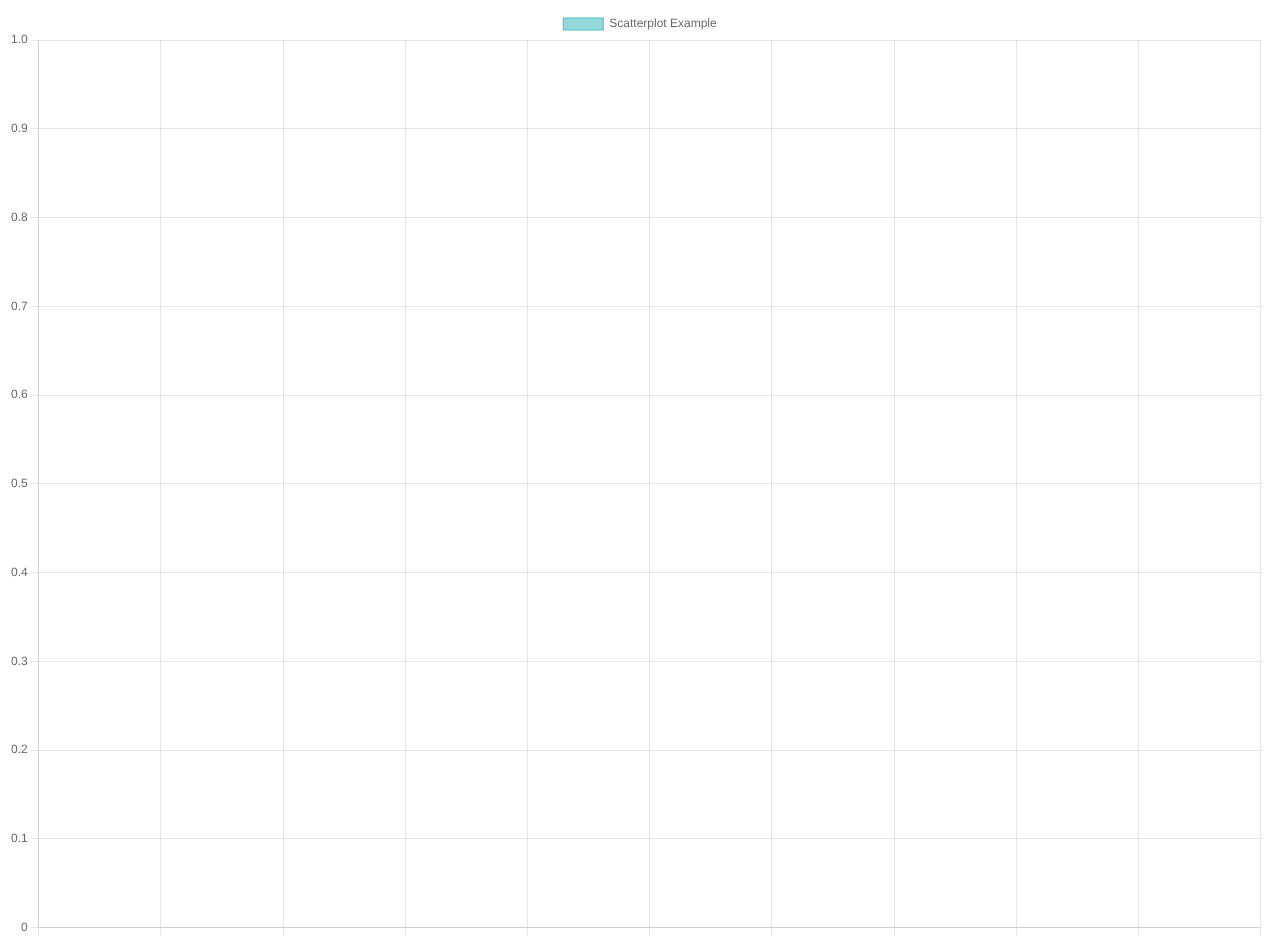
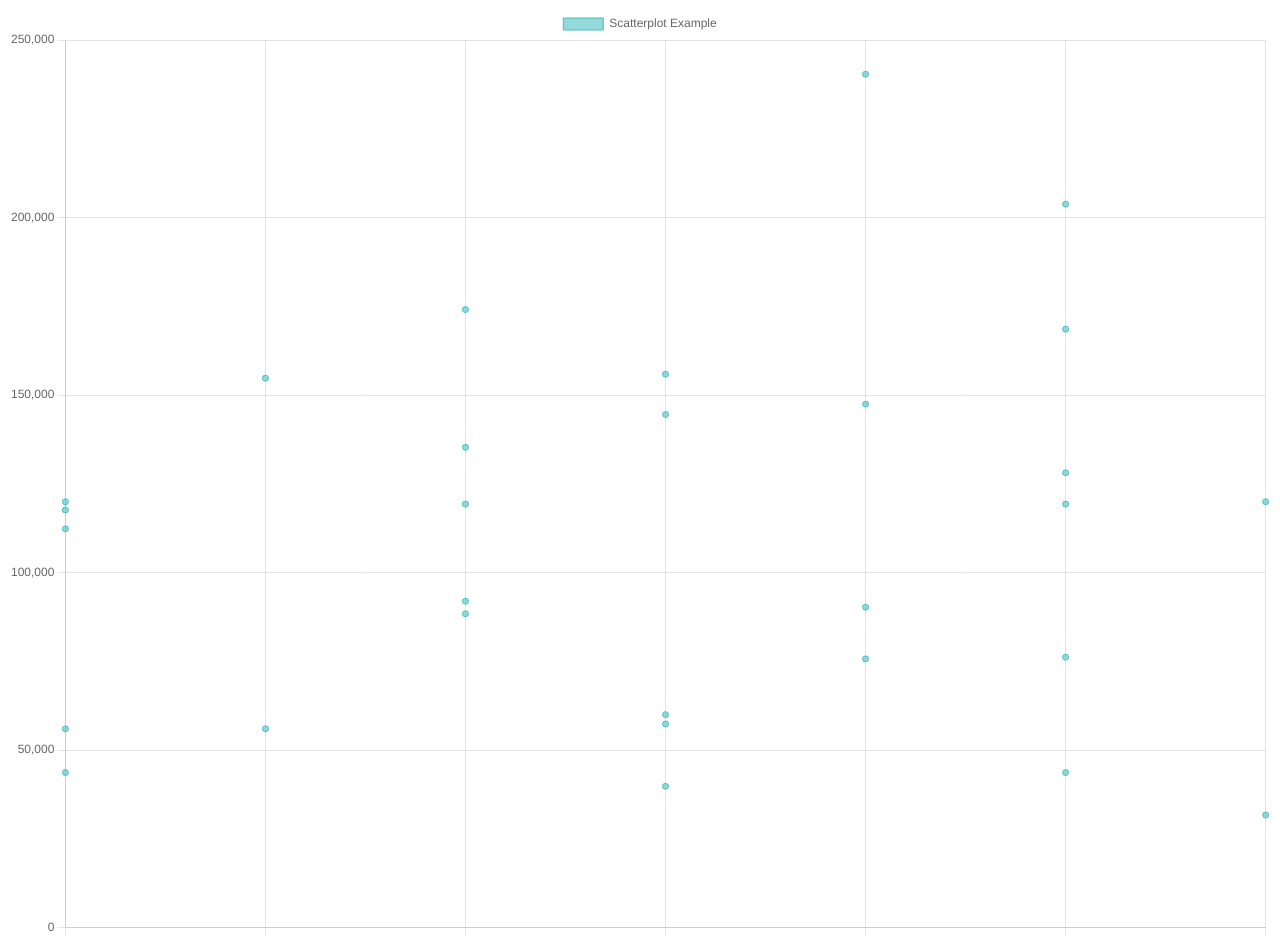
Before and after one commit to zeekblitz/cs617_4, a plain HTML site: page index.html in a window 1280 px wide. Shown: the top 936 px of the page. Drawn offline with nearby package versions, Linux system fonts and the light colour scheme.

Commit message:
updated the x and y values

```diff
--- a/index.html
+++ b/index.html
@@ -10,6 +10,7 @@
 
     <script>
         // Load data from CSV file
+
         fetch('data.csv')
             .then(response => response.text())
             .then(data => {
@@ -21,8 +22,8 @@
                 rows.forEach(row => {
                     const columns = row.split(',');
                     labels.push(columns[0]); // Assuming the first column contains labels
-                    const xValue = parseFloat(columns[1]); // Assuming the second column contains x-values
-                    const yValue = parseFloat(columns[2]); // Assuming the third column contains y-values
+                    const xValue = parseInt(columns[6]); // Assuming the second column contains x-values
+                    const yValue = parseInt(columns[5]); // Assuming the third column contains y-values
                     dataPoints.push({ x: xValue, y: yValue });
                 });
 
```
